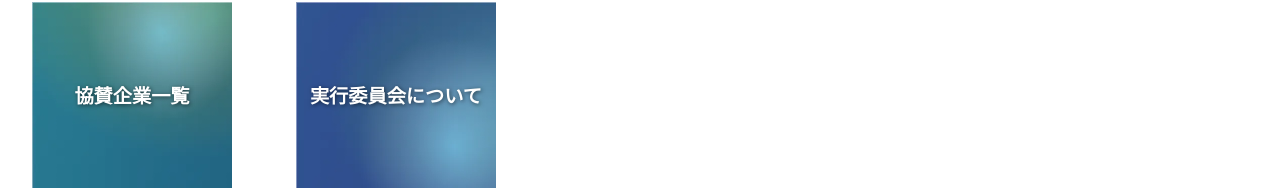
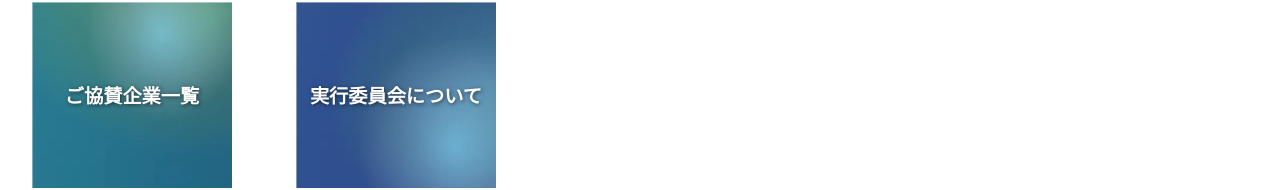
Before and after one commit to ynufes-tech/ynufes-seiryo25, a Nuxt app: page / in a window 1280 px wide. Shown: the part 3376-3566 px from the top of the page. Built offline with nearby package versions, Linux system fonts and the light colour scheme; a web font is replaced by a local one.

Commit message:
トップページの四角ボタンのご協賛修正

```diff
--- a/pages/index.vue
+++ b/pages/index.vue
@@ -113,8 +113,8 @@ useHead({
           <div class="square-button-set">
             <div class="square-buttons-wrapper">
               <NuxtLink to="/sponsor" class="image-button">
-                <img src="~/assets/images/square1.webp" alt="協賛企業一覧" class="square-button" />
-                <span class="button-text">協賛企業一覧</span>
+                <img src="~/assets/images/square1.webp" alt="ご協賛企業一覧" class="square-button" />
+                <span class="button-text">ご協賛企業一覧</span>
               </NuxtLink>
             </div>
             <div class="square-buttons-wrapper">
```
